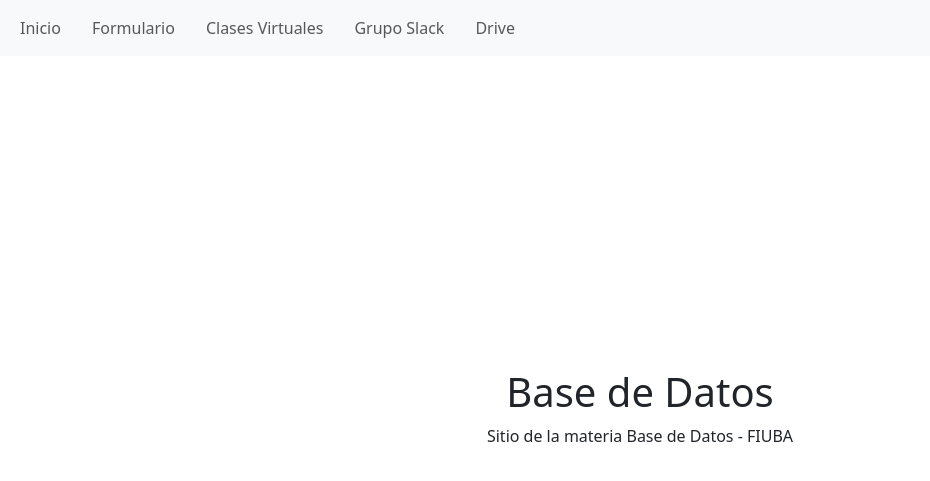
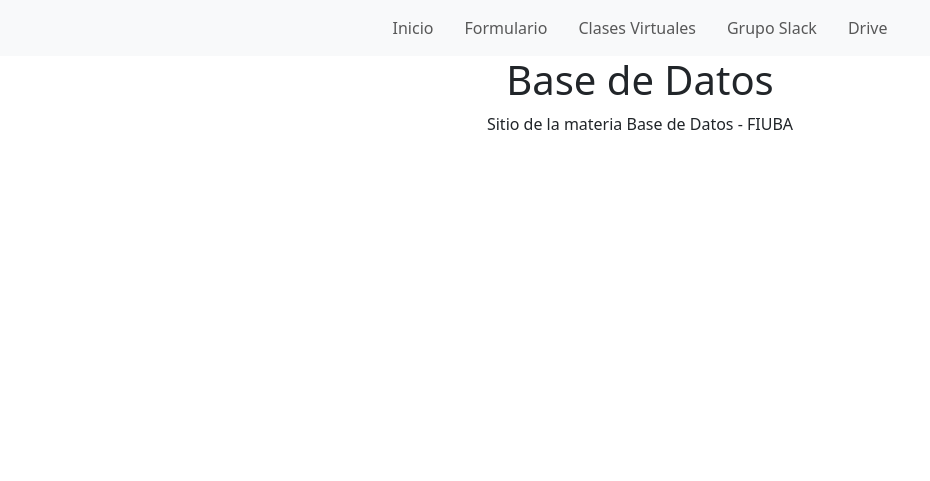
Before and after one commit to base-de-datos-fiuba/bdd-fiuba, a Jekyll site: the page built from index.md, in a window 1280 px wide. Shown: the top 481 px of the page, without its empty margins (0-930 px from the left). Built offline with Jekyll 4.4.1, drawn with Linux system fonts in a browser that asks for light colours.

Commit message:
fix page centering

```diff
--- a/_layouts/default.html
+++ b/_layouts/default.html
@@ -7,13 +7,14 @@
     <!-- Bootstrap CSS -->
     <link href="https://cdn.jsdelivr.net/npm/bootstrap@5.3.0-alpha1/dist/css/bootstrap.min.css" rel="stylesheet">
     <style>
-        /* Centra la navbar */
         .navbar {
-            justify-content: center; /* Centra todo el contenido */
+            width: 100%; /* Ocupa todo el ancho */
         }
         .navbar-nav {
-            flex-direction: row; /* Hace que los enlaces estén en una línea horizontal */
+            flex-direction: row; /* Alinea los botones en línea horizontal */
+            justify-content: center; /* Centra los botones horizontalmente */
             gap: 15px; /* Espacio entre botones */
+            width: 100%; /* Asegura que los elementos ocupen el ancho completo */
         }
     </style>
 </head>
@@ -47,7 +48,7 @@
     </nav>
 
     <!-- Main Content -->
-    <div class="container main-content d-flex flex-column align-items-center justify-content-center" style="min-height: 80vh; text-align: center;">
+    <div class="container main-content" style="min-height: 80vh; text-align: center;">
         {{ content }}
     </div>
 
```
